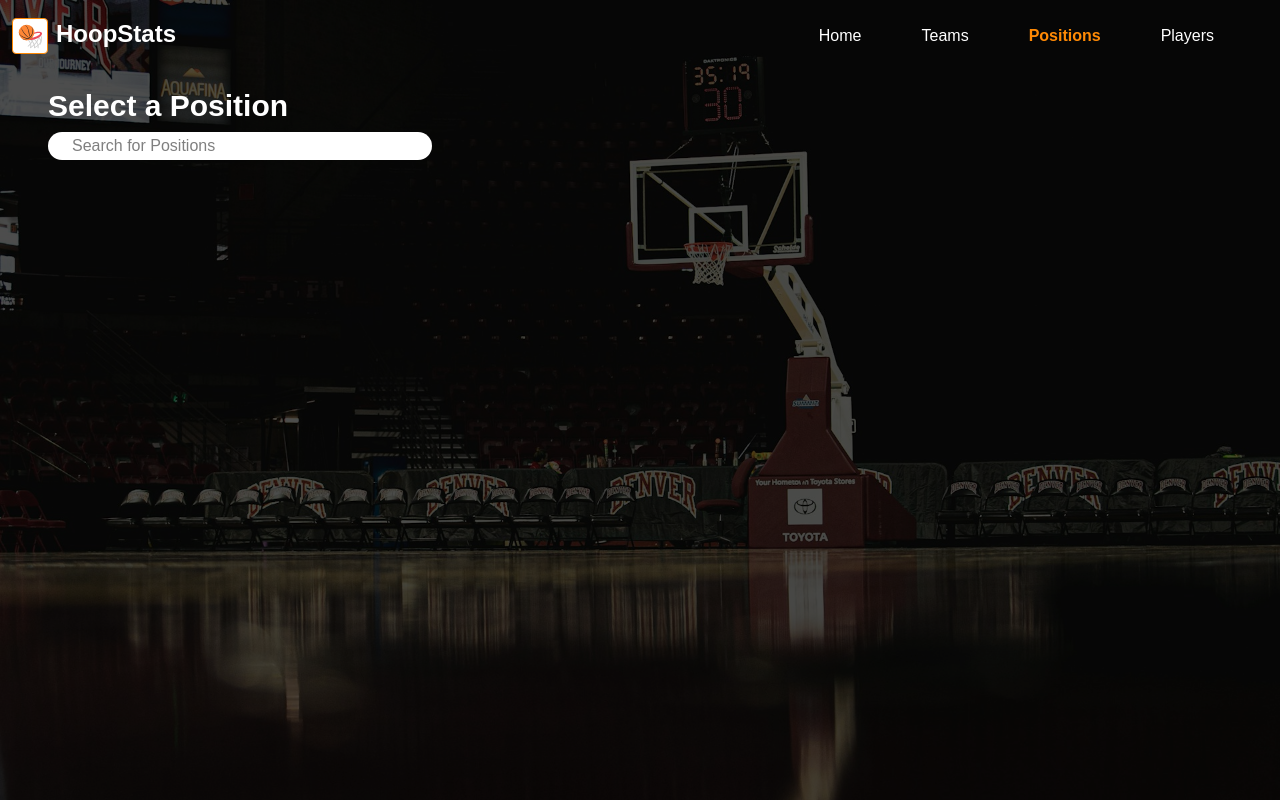
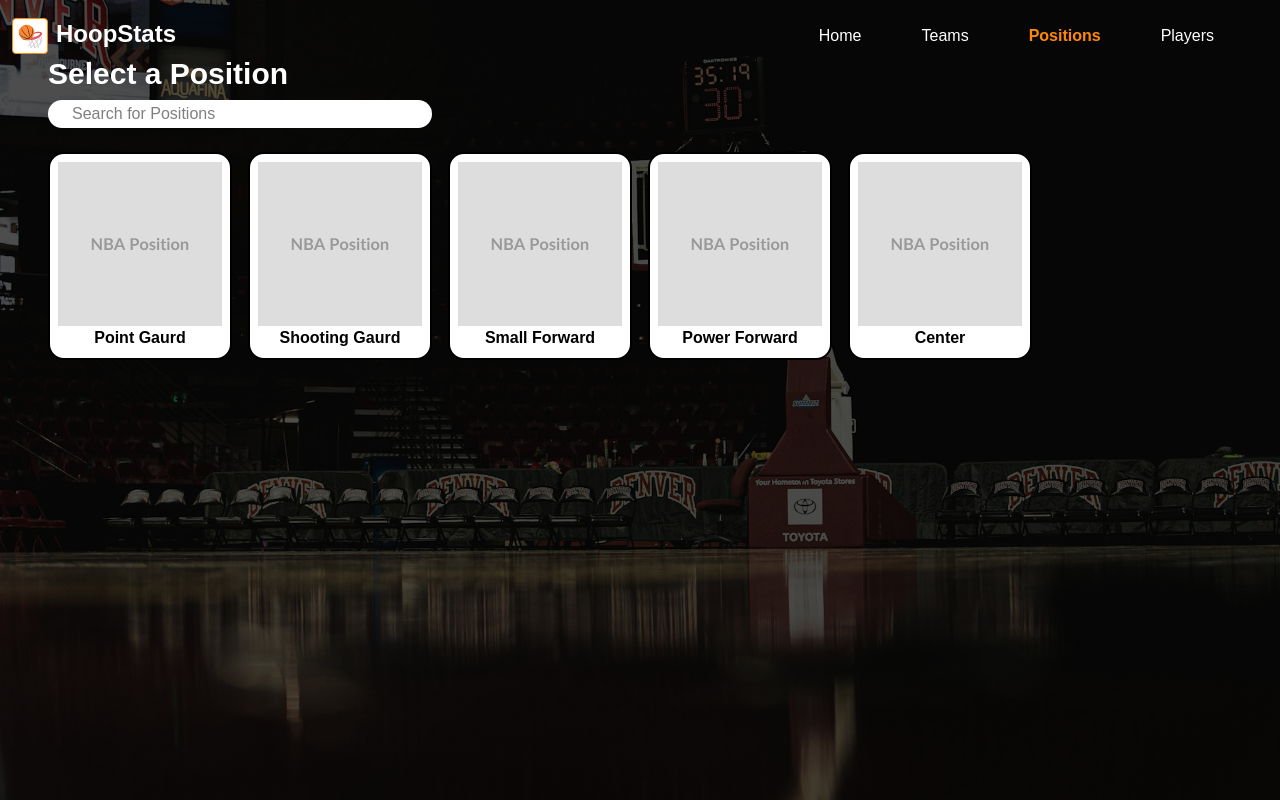
Before and after one commit to William-Abrokwah/NBA-Stats-Website, a React (Vite) app in the folder frontend/: page /positions in a window 1280 px wide. Built offline with nearby package versions, Linux system fonts and the light colour scheme.

Commit message:
Update Teams page, refactor Positions page, and update Navigation

```diff
--- a/frontend/src/App.jsx
+++ b/frontend/src/App.jsx
@@ -2,6 +2,7 @@ import { BrowserRouter, Route, Routes} from "react-router"
 import Layout from "./components/Layout"
 import Home from "./pages/Home"
 import Teams from "./pages/Teams"
+import TeamDetails from "./pages/TeamDetails"
 import Positions from "./pages/Positions"
 import Players from "./pages/Players"
 import PlayerData from "./components/PlayerData"
@@ -13,6 +14,7 @@ function App() {
         <Route path="/" element={<Layout />}>
           <Route index element={<Home />} />
           <Route path="teams" element={<Teams />} />
+          <Route path="/teams/:abbr" element={<TeamDetails />} />
           <Route path="positions" element={<Positions />} />
           <Route path="players" element={<Players />} />
         </Route>
--- a/frontend/src/data/positions.json
+++ b/frontend/src/data/positions.json
@@ -1,27 +1,27 @@
 {
     "positions": [
         {
-            "image": "",
+            "image": "/NBA-Position-Placeholder.svg",
             "name": "Point Gaurd",
             "abbr": "PG"
         },
         {
-            "image": "",
+            "image": "/NBA-Position-Placeholder.svg",
             "name": "Shooting Gaurd",
             "abbr": "SG"
         },
         {
-            "image": "",
+            "image": "/NBA-Position-Placeholder.svg",
             "name": "Small Forward",
             "abbr": "SF"
         },
         {
-            "image": "",
+            "image": "/NBA-Position-Placeholder.svg",
             "name": "Power Forward",
             "abbr": "PF"
         },
         {
-            "image": "",
+            "image": "/NBA-Position-Placeholder.svg",
             "name": "Center",
             "abbr": "C"
         }
--- a/frontend/src/data/teams.json
+++ b/frontend/src/data/teams.json
@@ -1,7 +1,7 @@
 {
     "teams": [
         {
-            "image": "/NBA-Team-Placeholderk.svg",
+            "image": "/NBA-Team-Placeholder.svg",
             "name": "Oklahoma City Thunder",
             "abbr": "OKC"
         },
@@ -12,7 +12,7 @@
         },
         {
             "image": "/NBA-Team-Placeholder.svg",
-            "name": "Bosten Celtics",
+            "name": "Boston Celtics",
             "abbr": "BOS"
         },
         {
@@ -27,7 +27,7 @@
         },
         {
             "image": "/NBA-Team-Placeholder.svg",
-            "name": "Houstan Rockets",
+            "name": "Houston Rockets",
             "abbr": "HOU"
         },
         {
--- a/frontend/src/pages/Home.jsx
+++ b/frontend/src/pages/Home.jsx
@@ -21,7 +21,7 @@ function Home() {
                     Find out who is breaking the metrics and who is holding their team back
                 </p>
                 <div className="flex gap-4">
-                    <Link to="/players" className="flex justify-center items-center font-bold text-xl bg-red-500 w-72 h-15 rounded-4xl mt-8 hover:bg-red-400 active:bg-red-700 transition-colors">
+                    <Link to="/players" className="flex justify-center items-center font-bold text-xl bg-orange-500  w-72 h-15 rounded-4xl mt-8 hover:bg-orange-400 active:bg-orange-700 transition-colors">
                         See the Real Stats
                     </Link>
                 </div>
--- a/frontend/src/pages/Players.jsx
+++ b/frontend/src/pages/Players.jsx
@@ -1,6 +1,10 @@
+import { useSearchParams } from "react-router";
 import Search from "../components/Search"
 
 function Players() {
+    const [searchParams] = useSearchParams();
+    const position = searchParams.get("position");
+
     return (
         <div className="mt-8">
             <h1 className="text-3xl font-bold mb-2">Select a Player</h1>
--- a/frontend/src/pages/Positions.jsx
+++ b/frontend/src/pages/Positions.jsx
@@ -1,12 +1,35 @@
 import Search from "../components/Search"
+import PositionData from "../data/positions.json"
+import { useState } from "react";
 
 function Positions() {
+    const [query, setQuery] = useState("");
+
+    const filteredPositions = PositionData.positions.filter(p =>
+        p.name.toLowerCase().includes(query.toLowerCase()) ||
+        p.abbr.toLowerCase().includes(query.toLowerCase()));
+
     return (
-        <div className="mt-8">
+        <div classNaprme="mt-8">
             <h1 className="text-3xl font-bold mb-2">Select a Position</h1>
+
             <Search
-                placeholder={"Search for Positions"}
+                value={query}
+                onChange={setQuery}
+                placeholder="Search for Positions"
             />
+
+            <div className="grid grid-cols-3 sm:grid-cols-4 md:grid-cols-5 lg:grid-cols-6 gap-4 mt-6">
+                {filteredPositions.map(pos => (
+                    <div
+                        key={pos.name}
+                        className="flex flex-col justify-center items-center text-center bg-white border-2 hover:border-red-500 hover:cursor-pointer hover:opacity-95 text-black px-2 py-2 rounded-2xl"
+                    >
+                        <img src={pos.image} alt={pos.abbr}/>
+                        <p className="font-bold">{pos.name}</p>
+                    </div>
+                ))}
+            </div>
         </div>
     );
 }
--- /dev/null
+++ b/frontend/src/pages/TeamDetails.jsx
@@ -0,0 +1,35 @@
+import { Link, useParams } from "react-router"
+import TeamData from "../data/teams.json"
+
+function TeamDetails() {
+    const { abbr } = useParams();
+
+    const team = TeamData.teams.find(
+        t => t.abbr.toLowerCase() === abbr );
+
+    if (!team) {
+        return <h1>Team not found</h1>;
+    }
+
+    return (
+        <div className="flex">
+            <div className="flex flex-col items-center">
+
+                <div className="bg-white px-4 py-4 rounded-2xl">
+                    <img src={`https://cdn.ssref.net/req/202606180/tlogo/bbr/${team.abbr}-2026.png`} alt={team.abbr}/>
+                </div>
+
+                <p className="font-bold mt-2">{team.name} ({team.abbr})</p>
+
+                <Link
+                    to="/players"
+                    className="flex justify-center items-center font-bold text-xl bg-orange-500  w-52 h-15 rounded-4xl mt-6 hover:bg-orange-400 active:bg-orange-700 transition-colors"
+                >
+                    See Players
+                </Link>
+            </div>
+        </div>
+    );
+}
+
+export default TeamDetails
--- a/frontend/src/pages/Teams.jsx
+++ b/frontend/src/pages/Teams.jsx
@@ -1,11 +1,12 @@
+import { Link } from "react-router";
+import { useState } from "react";
 import Search from "../components/Search"
-import { useState } from "react";
-import teamData from "../data/teams.json"
+import TeamData from "../data/teams.json"
 
 function Teams() {
     const [query, setQuery] = useState("");
 
-    const filteredTeams = teamData.teams.filter(t =>
+    const filteredTeams = TeamData.teams.filter(t =>
         t.name.toLowerCase().includes(query.toLowerCase()) ||
         t.abbr.toLowerCase().includes(query.toLowerCase()));
 
@@ -21,9 +22,14 @@ function Teams() {
 
             <div className="grid grid-cols-3 sm:grid-cols-4 md:grid-cols-5 lg:grid-cols-6 gap-4 mt-6">
                 {filteredTeams.map(team => (
-                    <div className="flex justify-center items-center bg-white border hover:border-red-500 text-black px-2 py-2 rounded-2xl" key={team.name}>
+                    <Link
+                        to={`/teams/${team.abbr.toLowerCase()}`}
+                        key={team.name}
+                        className="flex flex-col justify-center items-center text-center bg-white border-2 hover:border-amber-500 hover:cursor-pointer hover:opacity-90 active:opacity-95 active:border-red-500 h text-black px-2 py-2 rounded-2xl"
+                    >
                         <img src={`https://cdn.ssref.net/req/202606180/tlogo/bbr/${team.abbr}-2026.png`} alt={team.abbr}/>
-                    </div>
+                        <p className="font-bold">{team.name}</p>
+                    </Link>
                 ))}
             </div>
         </div>
```
Also changed, not shown: frontend/public/NBA-Position-Placeholder.svg (added), 1 other file (tests, documents, lock files or other folders).
